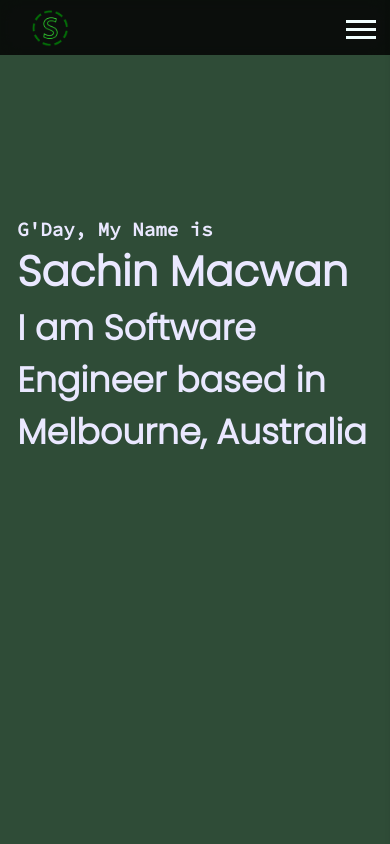
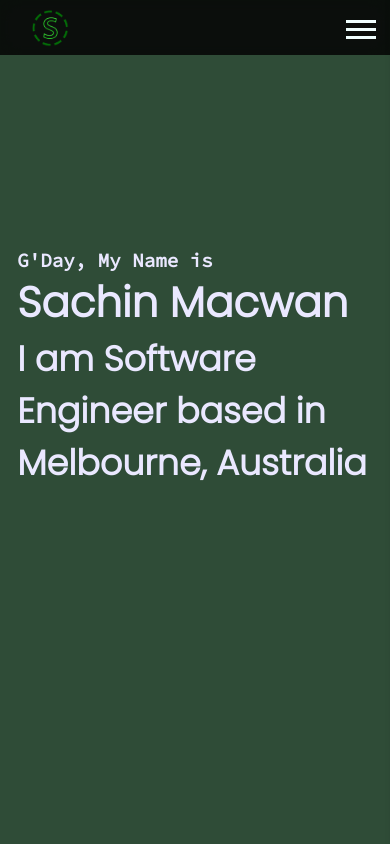
Before and after one commit to SachinMacwan/portfolio_2, a React (Create React App) app: page / in a window 390 px wide. Shown: the top 844 px of the page. Built offline with nearby package versions, Linux system fonts and the light colour scheme.

Commit message:
added some css

```diff
--- a/src/components/Hero.css
+++ b/src/components/Hero.css
@@ -32,7 +32,7 @@ section h1{
     .main_sec{
         margin-top: 100px;
         width: 95%;
-        transform: translate(-50%,-122%);
+        transform: translate(-50%,-110%);
     }
     section h1{
         margin: 2%;
```
Also changed, not shown: 1 other file (tests, documents, lock files or other folders).
